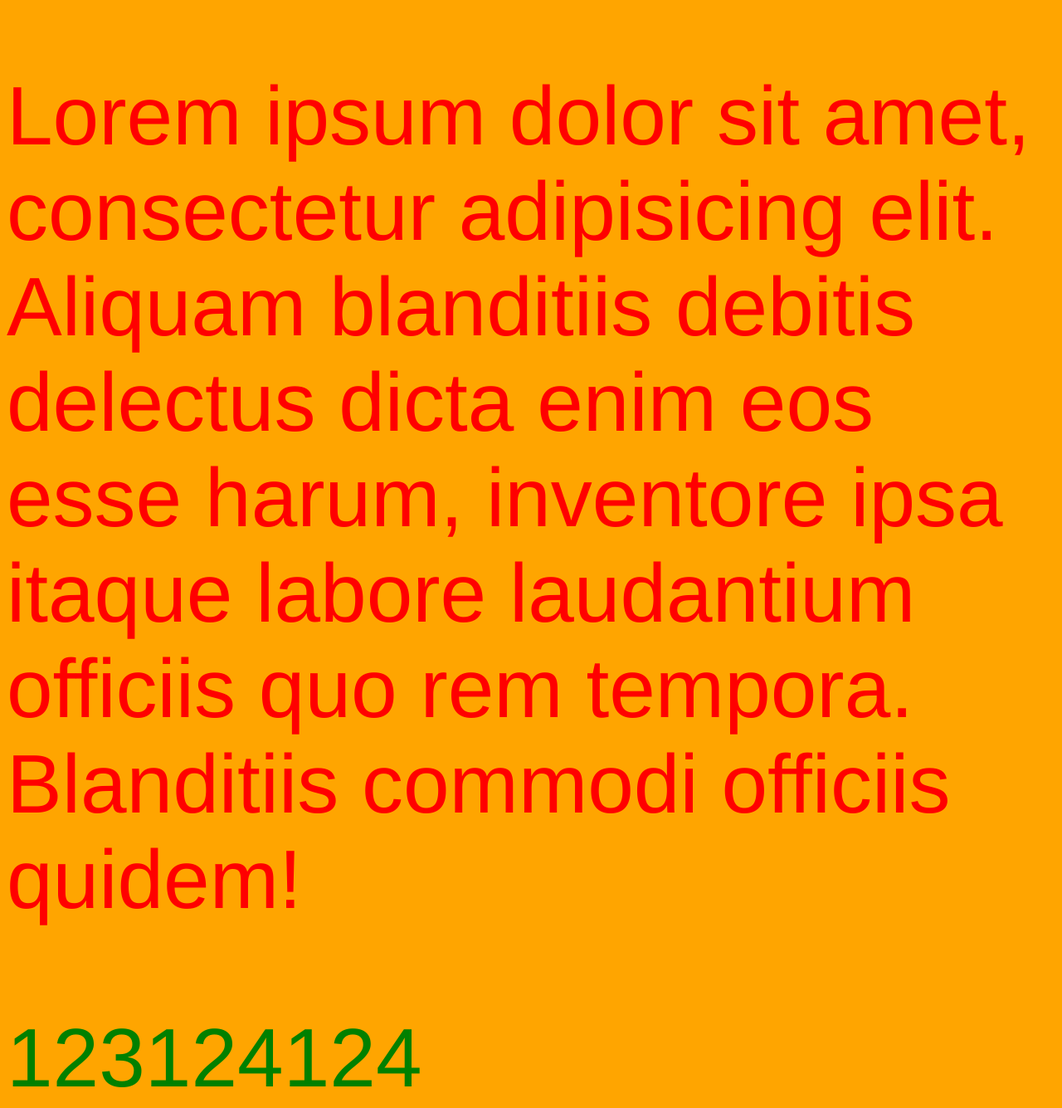
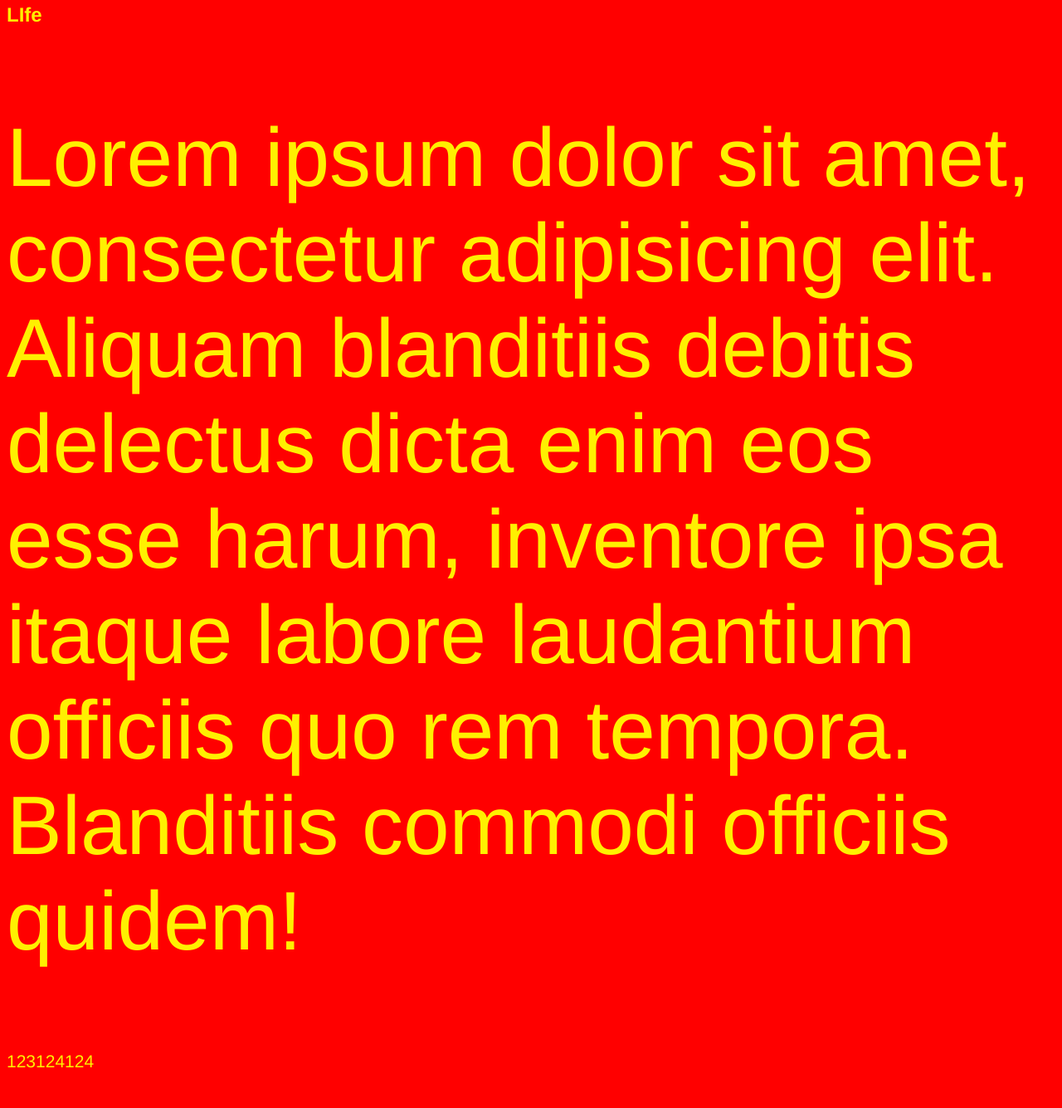
Before and after one commit to Murmaid-ns/hillel-webpack, a website built with webpack: page index.html in a window 1280 px wide. Shown: the part 76-1411 px from the top of the page at 83% size. After the commit the page ends 1388 px from the top, so only its background shows below. Built offline with nearby package versions, Linux system fonts and the light colour scheme.

Commit message:
update hw

```diff
--- a/index.html
+++ b/index.html
@@ -8,7 +8,7 @@
 </head>
 <body>
 <h1>Test</h1>
-<h2></h2>
+<h2>LIfe</h2>
 <p>Lorem ipsum dolor sit amet, consectetur adipisicing elit. Aliquam blanditiis debitis delectus dicta enim eos esse
     harum, inventore ipsa itaque labore laudantium officiis quo rem tempora. Blanditiis commodi officiis quidem!</p>
 <p id="test">123124124</p>
--- a/src/style.scss
+++ b/src/style.scss
@@ -1,7 +1,15 @@
 $font-stack:    Helvetica, sans-serif;
-$primary-color: #f00;
-
+$primary-color: #ff0000;
+$myFavoriteColor: #000000;
 body {
   font: 100% $font-stack;
-  color: $primary-color;
+  background-color: $primary-color;
+  color: $myFavoriteColor;
 }
+#test,p,h1,h2{
+  color: #fff000;
+}
+
+#test{
+  font-size: 21px;
+}
```
